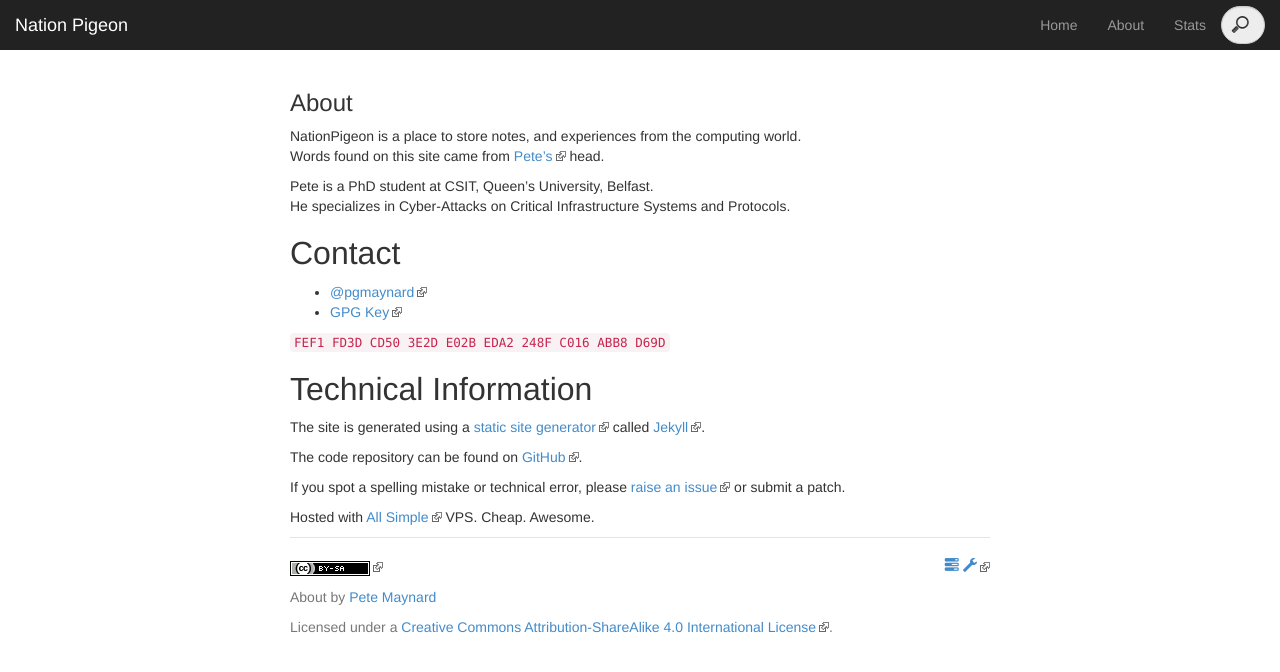
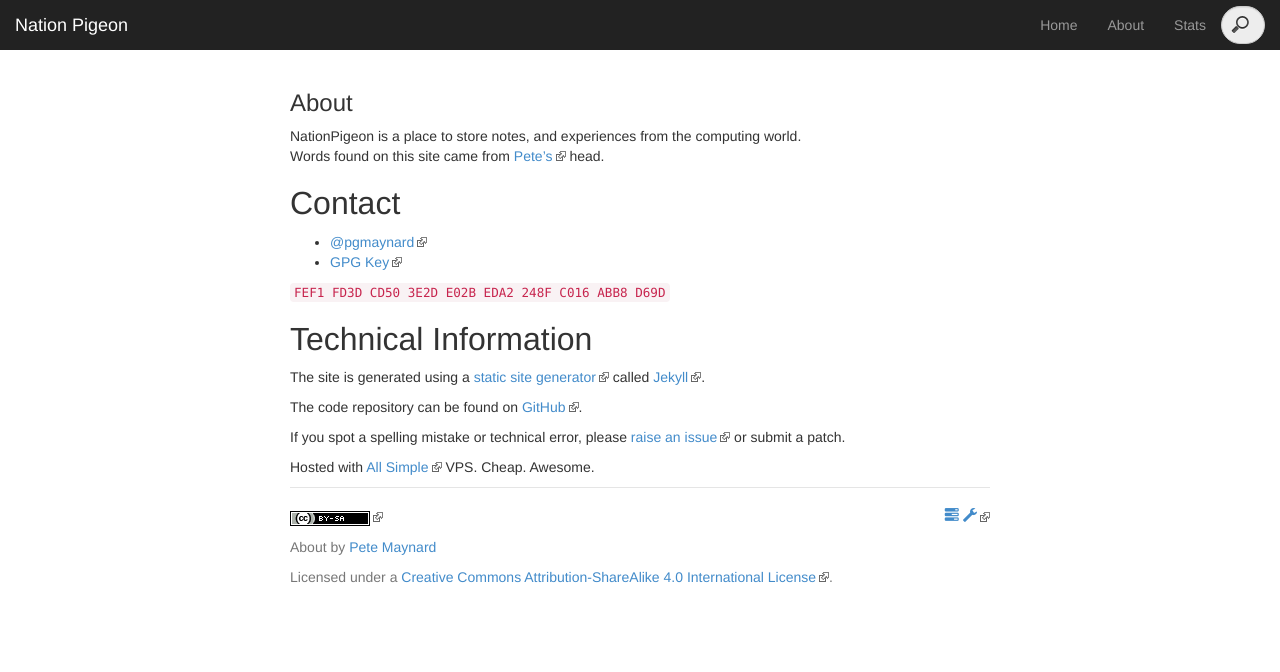
Before and after one commit to PMaynard/jekyll-nationpigeon, a Jekyll site: the page built from about.md, in a window 1280 px wide. Shown: the top 672 px of the page. Built offline with Jekyll 4.4.1, drawn with Linux system fonts in a browser that asks for light colours; Markdown is read by kramdown in place of the engine named in the settings.

Commit message:
Updated about page

```diff
--- a/about.md
+++ b/about.md
@@ -4,9 +4,6 @@ title: About
 ---
 NationPigeon is a place to store notes, and experiences from the computing world.
 Words found on this site came from [Pete's](http://petermaynard.co.uk) head.
-
-Pete is a PhD student at CSIT, Queen’s University, Belfast.
-He specializes in Cyber-Attacks on Critical Infrastructure Systems and Protocols.
 
 ## Contact
 
```
